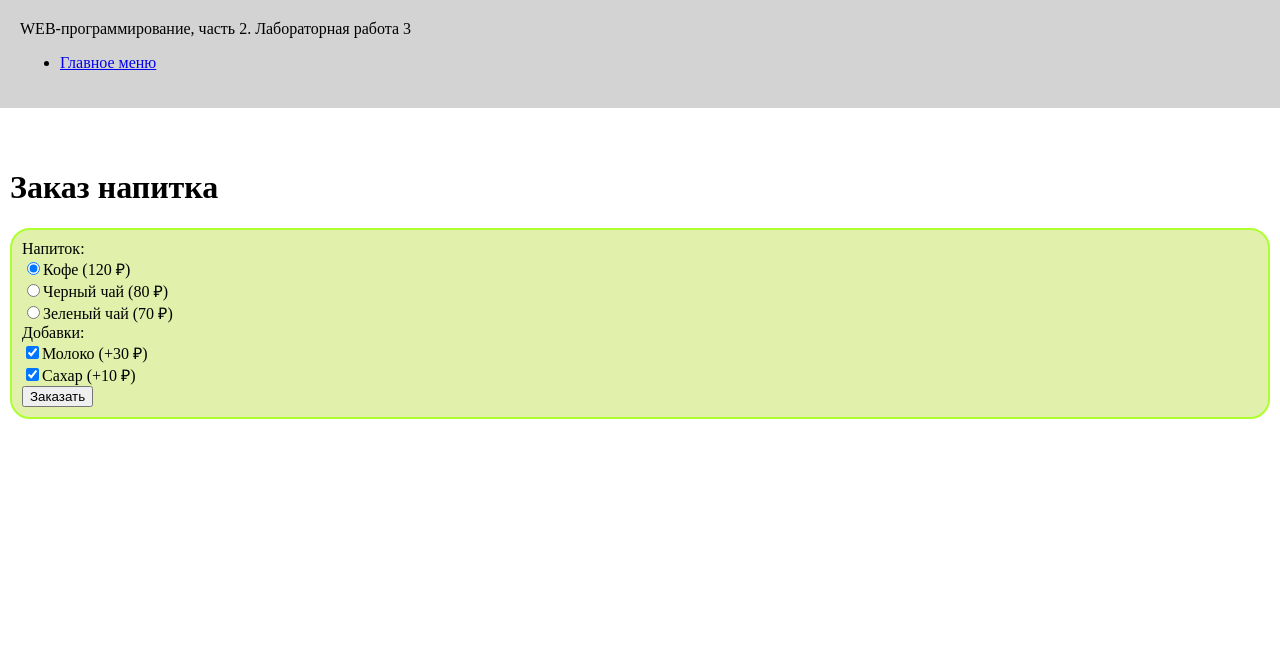
After one commit to temako04/web-programming-labs-2, a Flask app: page /lab3/order in a window 1280 px wide. The commit adds this page. Shown: the top 659 px of the page. Run offline with Flask 3, Linux system fonts and the light colour scheme.

Commit message:
Заказ напитка

```diff
--- a/lab3.py
+++ b/lab3.py
@@ -38,3 +38,32 @@ def form1():
 
     sex = request.args.get('sex')
     return render_template('lab3/form1.html', user=user, age=age, sex=sex, errors=errors)
+
+@lab3.route('/lab3/order')
+def order():
+    return render_template('lab3/order.html')
+
+@lab3.route('/lab3/pay')
+def pay():
+    price = 0
+    drink = request.args.get('drink')
+
+    if drink == 'coffee':
+        price = 120
+    elif drink == 'black-tea':
+        price = 80
+    else:
+        price = 70
+
+    if request.args.get('milk') == 'on':
+        price += 30
+    if request.args.get('sugar') == 'on':
+        price += 10
+
+    return render_template('lab3/pay.html', price=price)
+
+@lab3.route('/lab3/success')
+def success():
+    price = request.args.get('price')
+
+    return render_template('lab3/success.html', price=price)
--- a/static/main.css
+++ b/static/main.css
@@ -29,3 +29,18 @@ footer {
     margin-top: 5px;
     display: block;
 }
+
+.drinks {
+    border: 2px solid greenyellow;
+    border-radius: 20px;
+    padding: 10px;
+    margin: auto;
+    background-color: rgb(225, 240, 171);
+}
+.pay {
+    border: 2px solid greenyellow;
+    border-radius: 20px;
+    padding: 10px;
+    margin: auto;
+    background-color: rgb(225, 240, 171);
+}
--- a/templates/lab3/lab3.html
+++ b/templates/lab3/lab3.html
@@ -12,5 +12,6 @@
         <li><a href="/lab3/cookie">Куки</a></li>
         <li><a href="/lab3/del_cookie">Удаление куки</a></li>
         <li><a href="/lab3/form1">Форма</a></li>
+        <li><a href="/lab3/order">Заказ напитка</a></li>
     </ol>
 {% endblock %}
--- /dev/null
+++ b/templates/lab3/order.html
@@ -0,0 +1,32 @@
+{% extends "base.html" %}
+
+{% block lab %}Лабораторная работа 3{% endblock %}
+
+{% block main %}
+    <h1>Заказ напитка</h1>
+
+    <form action="/lab3/pay" class="drinks">
+        <div>Напиток:</div>
+        <label>
+            <input type="radio" value="coffee" name="drink" checked>Кофе (120 &#8381)<br>
+        </label>
+        <label>
+            <input type="radio" value="black-tea" name="drink">Черный чай (80 &#8381)<br>
+        </label>
+        <label>
+            <input type="radio" value="green-tea" name="drink">Зеленый чай (70 &#8381)<br>
+        </label>
+
+        <div>Добавки:</div>
+        <label>
+            <input type="checkbox" name="milk" checked>Молоко (+30 &#8381)<br>
+        </label>
+        <label>
+            <input type="checkbox" name="sugar" checked>Сахар (+10 &#8381)<br>
+        </label>
+
+        <div>
+            <button type="submit">Заказать</button>
+        </div>
+    </form>
+{% endblock %}
```
Also changed, not shown: templates/lab3/pay.html (added, +34 -0 lines), templates/lab3/success.html (added, +11 -0 lines).
